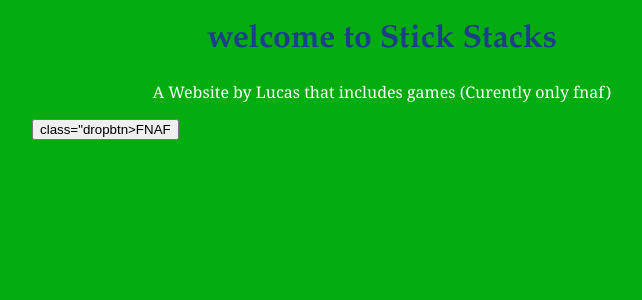
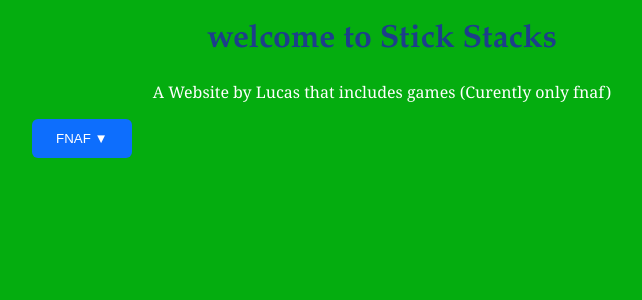
Before and after one commit to Lucas-Mastin/Lucas-Mastin.github.io, a Jekyll site: the page index.html, which Jekyll copies as it is, in a window 1280 px wide. Shown: the top 300 px of the page, without its empty margins (258-900 px from the left). Built offline with Jekyll 4.4.1, drawn with Linux system fonts in a browser that asks for light colours.

Commit message:
fixed dropdown button for fnaf

```diff
--- a/index.html
+++ b/index.html
@@ -33,6 +33,9 @@
 
 .dropdown:hover .dropdown-content {
   display: block;
+}
+.dropbtn::after {
+  content: " ▼";
 }
 body {
   background-color: #04ad0f; /*light-neon green*/
@@ -113,7 +116,7 @@ a {
 </head>
 <body>
   <div class="dropdown">
-    <button> class="dropbtn>FNAF</button>
+    <button class="dropbtn">FNAF</button>
     <div class="dropdown-content">
       <a href="https://irv77.github.io/hd_fnaf/1/" class="FNAF_button-link">FNAF 1</a>
       <a href="https://irv77.github.io/hd_fnaf/2/" class="FNAF_button-link">FNAF 2</a>
```
